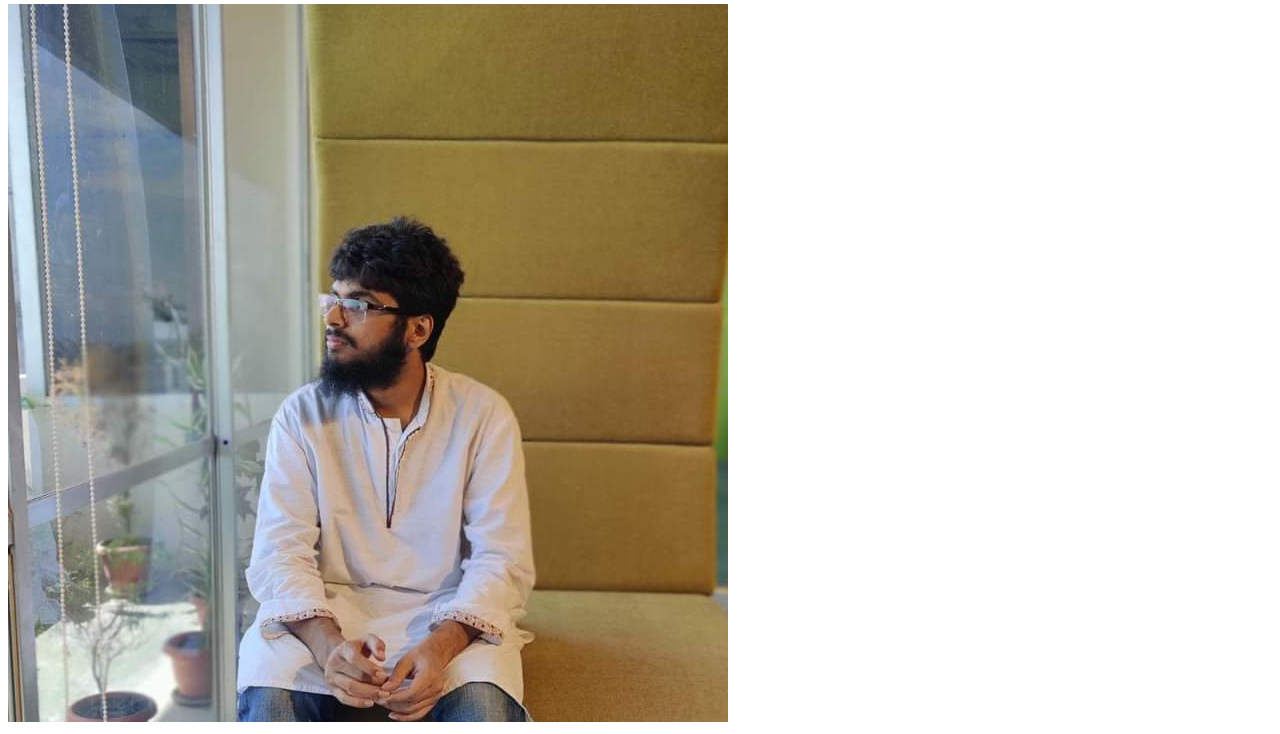
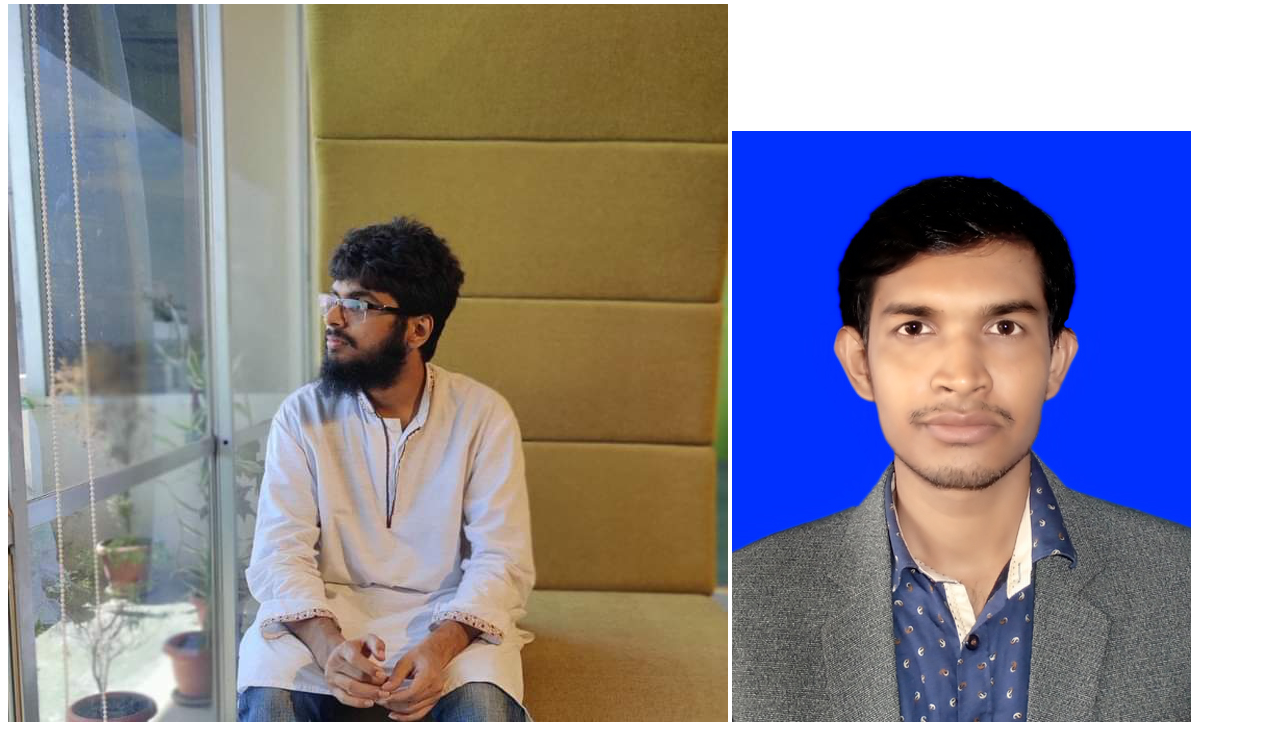
Before and after one commit to razedulislam/my-first-repo, a plain HTML site: page index.html in a window 1280 px wide. Shown: the part 940-1674 px from the top of the page. Drawn offline with Linux system fonts and the light colour scheme.

Commit message:
images changes repo

```diff
--- a/index.html
+++ b/index.html
@@ -13,5 +13,6 @@
     <p>this is third changed</p>
     <img src="images/billal.png" alt="billal image">
     <img src="images/fatin.png" alt="fatin not found">
+    <img src="images/raj.png" alt="">
 </body>
 </html>
```
